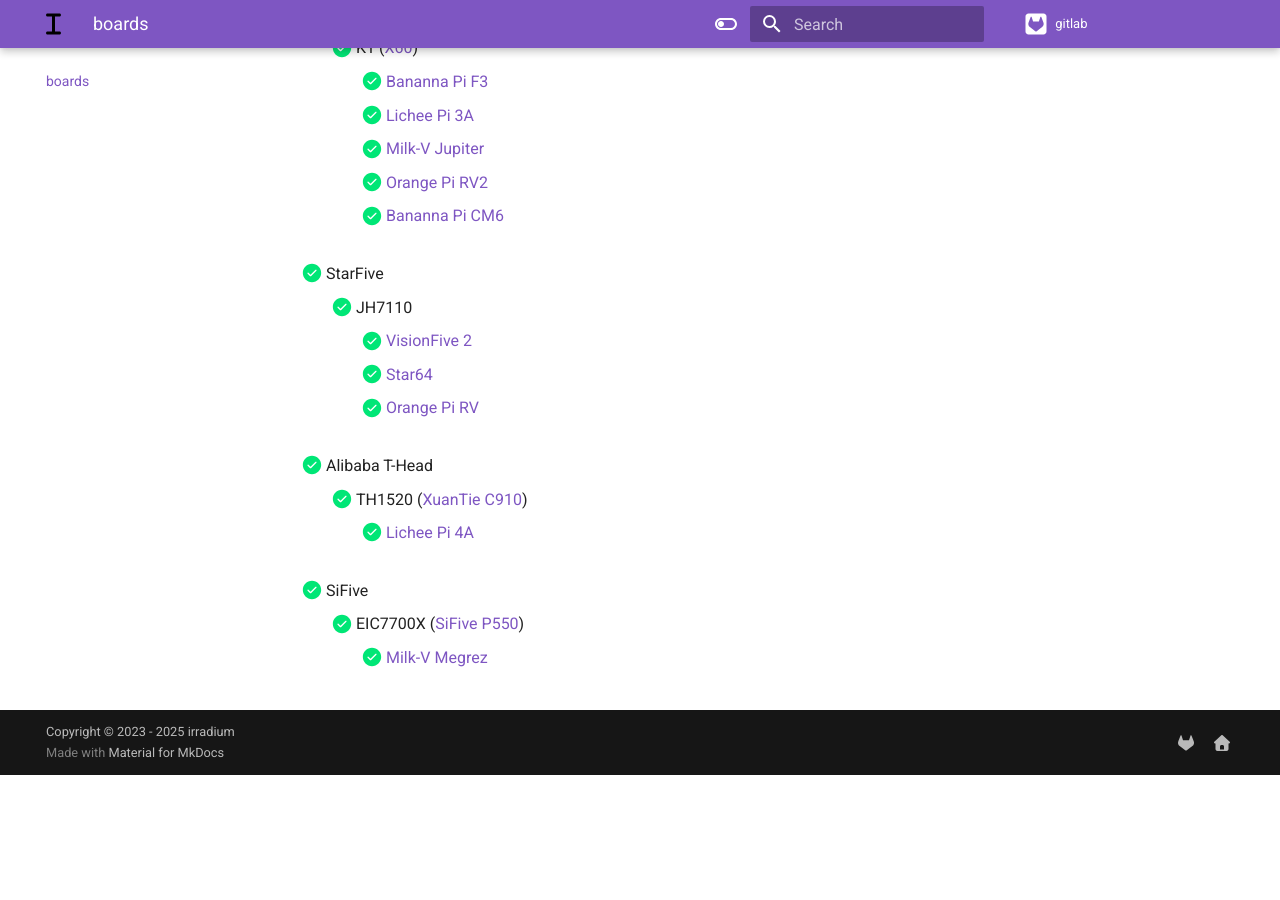
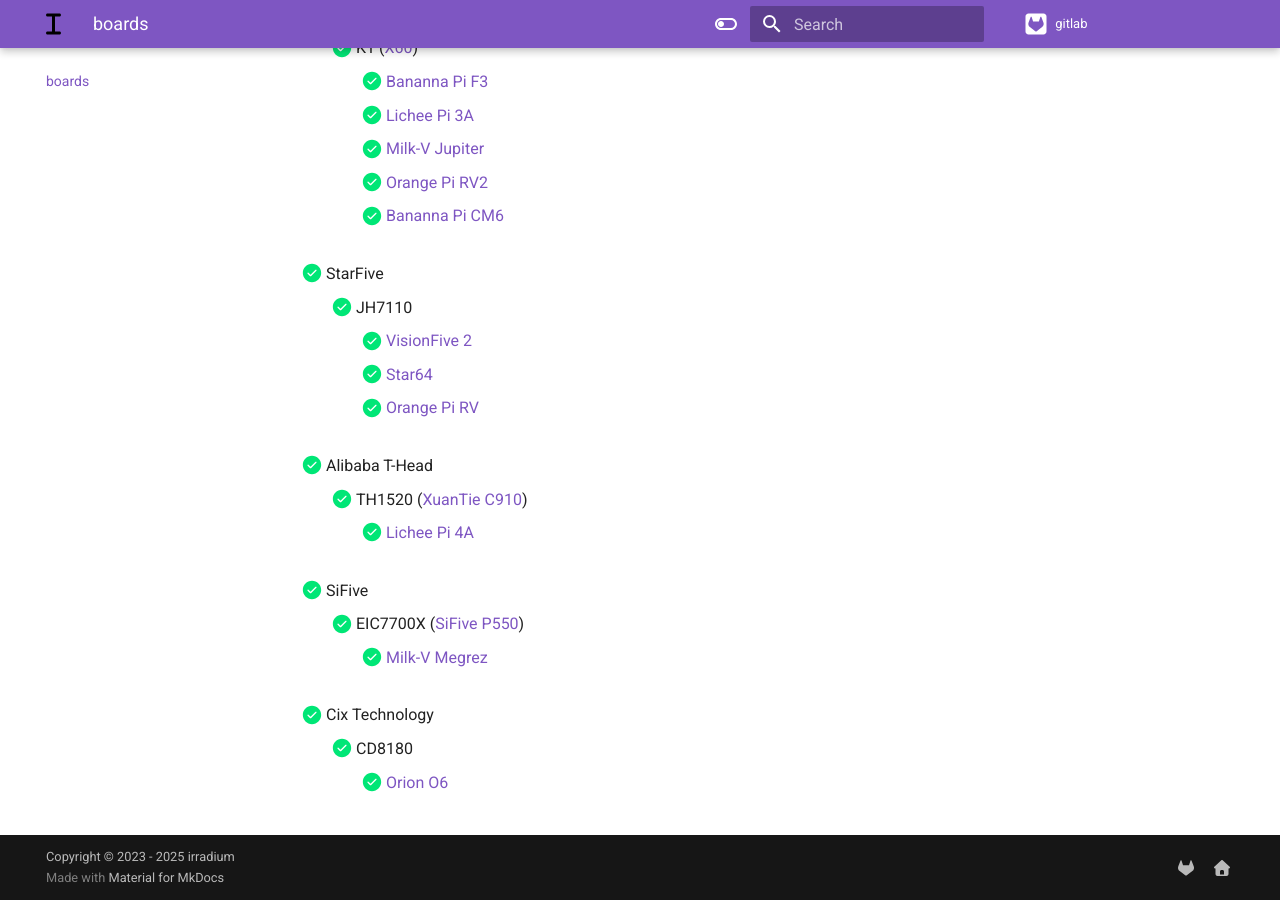
Before and after one commit to sndwvs/irradium.org, an MkDocs documentation site: the page built from docs/boards.md, in a window 1280 px wide and 900 px high, scrolled down 2589 px. Built offline with MkDocs 1.6.1 and Material for MkDocs 9.7.7, drawn with Linux system fonts in a browser that asks for light colours; comment, search, counter and statistics services are not loaded; before the commit the page ends 3364 px from its top, so only the background shows below that.

Commit message:
docs/boards.md: add support Orion O6

```diff
--- a/docs/boards.md
+++ b/docs/boards.md
@@ -96,3 +96,7 @@
 - [x] SiFive
   - [x] EIC7700X ([SiFive P550](https://www.sifive.com/cores/performance-p500))
     - [x] [Milk-V Megrez](https://milkv.io/docs/megrez/overview#hardware-specifications)
+
+- [x] Cix Technology
+  - [x] CD8180
+    - [x] [Orion O6](https://radxa.com/products/orion/o6#techspec)
```
